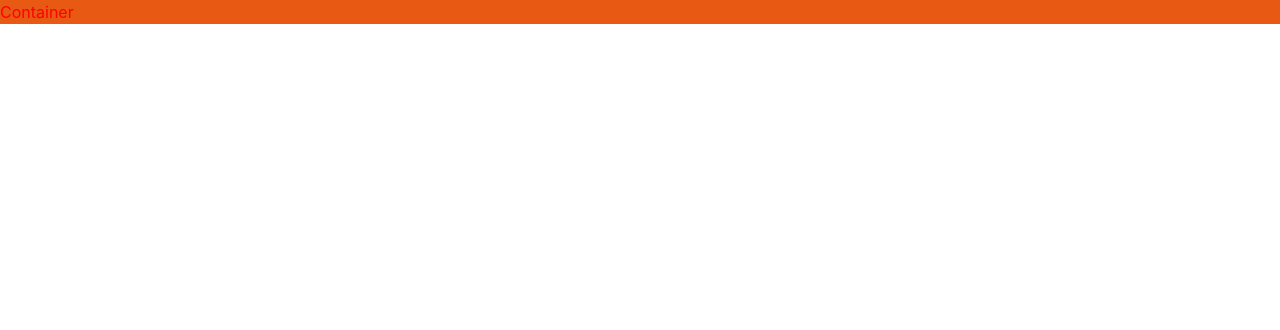
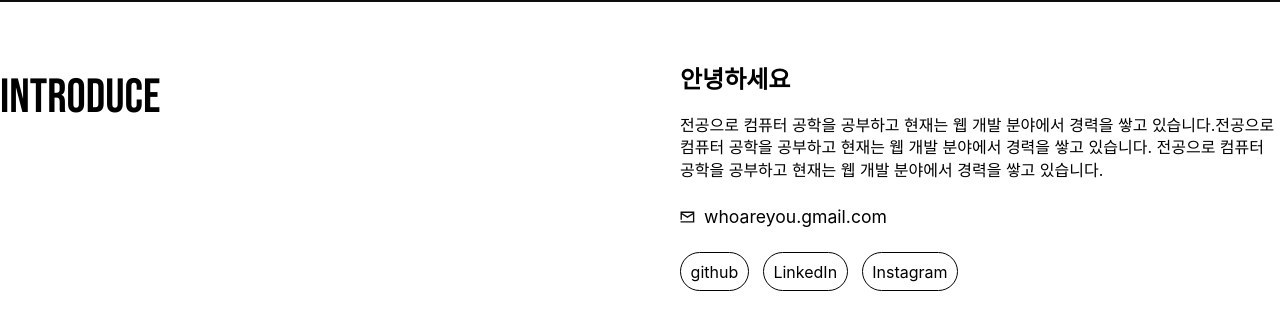
Before and after one commit to In-N-Out-Dev/PortfolioHub, a React (Vite) app: page / in a window 1280 px wide. Shown: the top 330 px of the page. Built offline with nearby package versions, Linux system fonts and the light colour scheme.

Commit message:
feat: apply introduce component

```diff
--- a/src/components/Container.tsx
+++ b/src/components/Container.tsx
@@ -1,12 +1,16 @@
 import styled from '@emotion/styled';
+import Introduce from 'components/introduce/Introduce';
 
 const Container = () => {
-  return <Wrap>Container</Wrap>;
+  return (
+    <Wrap>
+      <Introduce />
+    </Wrap>
+  );
 };
 
 const Wrap = styled.div`
-  color: red;
-  background-color: ${({ theme }) => theme.colors.HIGHTLIGHT};
+  /* background-color: ${({ theme }) => theme.colors.HIGHTLIGHT}; */
 `;
 
 export default Container;
```
